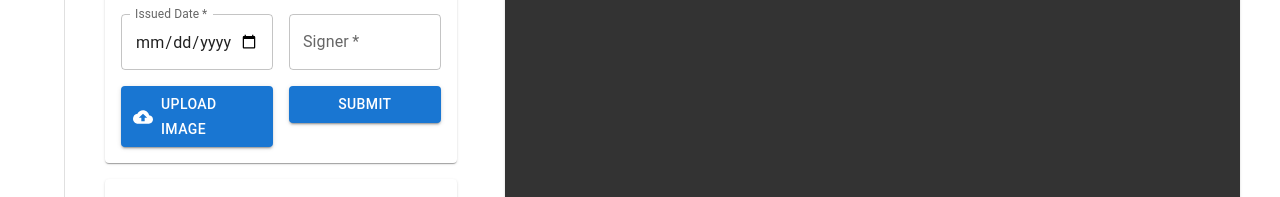
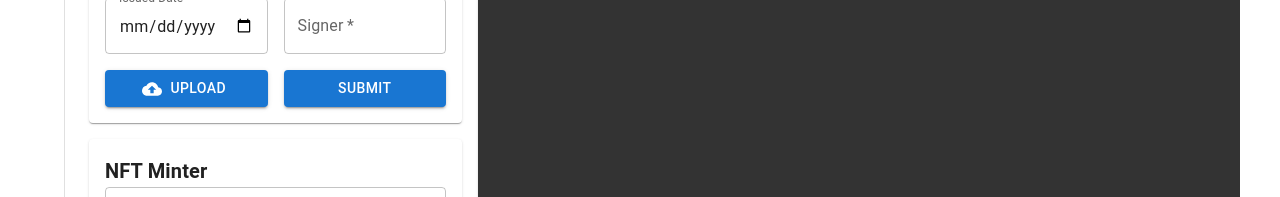
Before and after one commit to PongsathornUtsa/kucertV2, a React (Vite) app in the folder frontend/: page / in a window 1280 px wide. Shown: the part 367-564 px from the top of the page. Built offline with nearby package versions, Linux system fonts and the light colour scheme; what wagmi would draw is missing.

Commit message:
apply grid

```diff
--- a/frontend/src/pages/home/Home.tsx
+++ b/frontend/src/pages/home/Home.tsx
@@ -1,6 +1,5 @@
 import React, { useState, ChangeEvent, FormEvent } from 'react';
-import Box from '@mui/material/Box';
-import { TextField, Button, Paper, Typography } from '@mui/material';
+import { Box, Grid, TextField, Button, Paper, Typography } from '@mui/material';
 import CloudUploadIcon from '@mui/icons-material/CloudUpload';
 import { styled } from '@mui/material/styles';
 
@@ -40,12 +39,13 @@ const Home = () => {
   };
 
   return (
-    <Box sx={{ display: 'flex', width: '100%', gap: 2, maxHeight: '100vh', overflow: 'auto' }}>
+    <Grid container spacing={2} sx={{ width: '100%', maxHeight: '100vh', overflow: 'auto' }}>
       {/* Generate Metadata Form */}
-      <Box sx={{ width: '33.33%', p: 2 }}>
+      <Grid item xs={12} md={4}>
         <Paper sx={{ p: 2, mb: 2 }}>
           <Typography variant="h6" sx={{ fontWeight: 'bold', paddingBottom: '10pt' }}>Generate Metadata</Typography>
           <Box component="form" onSubmit={handleSubmit} sx={{ display: 'flex', flexDirection: 'column', gap: 2 }}>
+            {/* Form Fields */}
             <TextField label="Name" variant="outlined" name="name" required />
             <TextField label="University Name" variant="outlined" name="university_name" required />
             <TextField label="Student ID" variant="outlined" name="student_id" required />
@@ -59,7 +59,7 @@ const Home = () => {
               <Box sx={{ flex: '1' }}>
                 <label htmlFor="raised-button-file" style={{ width: '100%' }}>
                   <Button fullWidth component="label" variant="contained" startIcon={<CloudUploadIcon />}>
-                    Upload Image
+                    Upload
                     <VisuallyHiddenInput accept="image/*" id="raised-button-file" type="file" name="image" onChange={handleImageChange} />
                   </Button>
                 </label>
@@ -70,23 +70,21 @@ const Home = () => {
             </Box>
           </Box>
         </Paper>
-
-        {/* NFT Minter Form */}
         <Paper sx={{ p: 2 }}>
           <Typography variant="h6" sx={{ fontWeight: 'bold' }}>NFT Minter</Typography>
           <TextField label="Token URI" variant="outlined" fullWidth value={tokenURI} onChange={(e) => setTokenURI(e.target.value)} required sx={{ mb: 2 }} />
           <Button variant="contained" onClick={handleMint} fullWidth>Mint</Button>
         </Paper>
-      </Box>
+      </Grid>
 
       {/* Terminal Output Section */}
-      <Box sx={{ width: '66.66%', p: 2 }}>
+      <Grid item xs={12} md={8}>
         <Paper sx={{ minHeight: "100%", p: 2, backgroundColor: '#333', color: 'white' }}>
           <Typography variant="h6" sx={{ fontWeight: 'bold', color: 'lightgreen' }}>Terminal Output</Typography>
           <Box sx={{ fontFamily: 'monospace', marginTop: 2 }}>{output || 'No output yet...'}</Box>
         </Paper>
-      </Box>
-    </Box>
+      </Grid>
+    </Grid>
   );
 };
 
```
